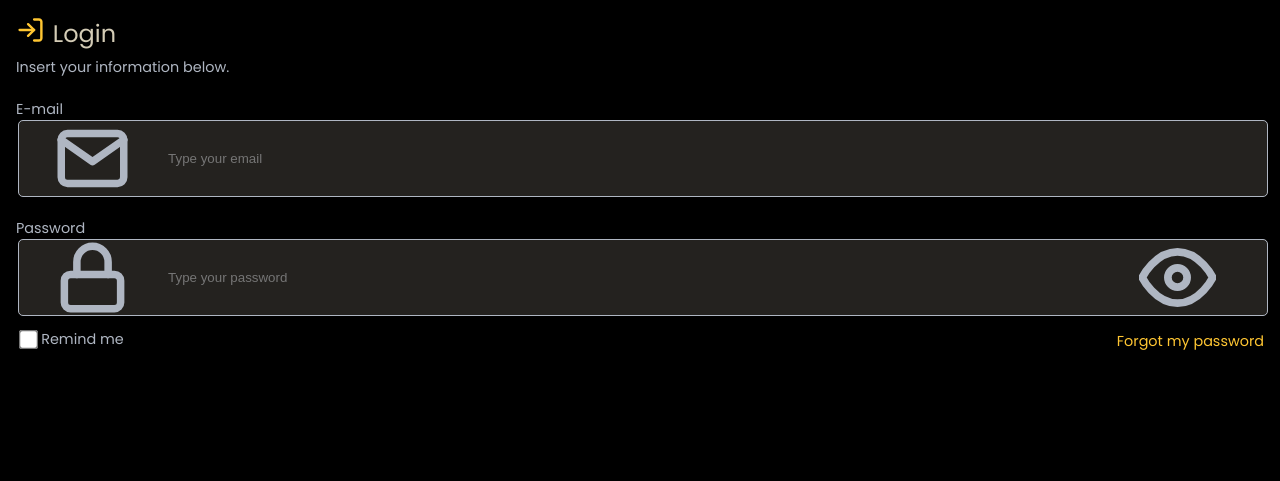
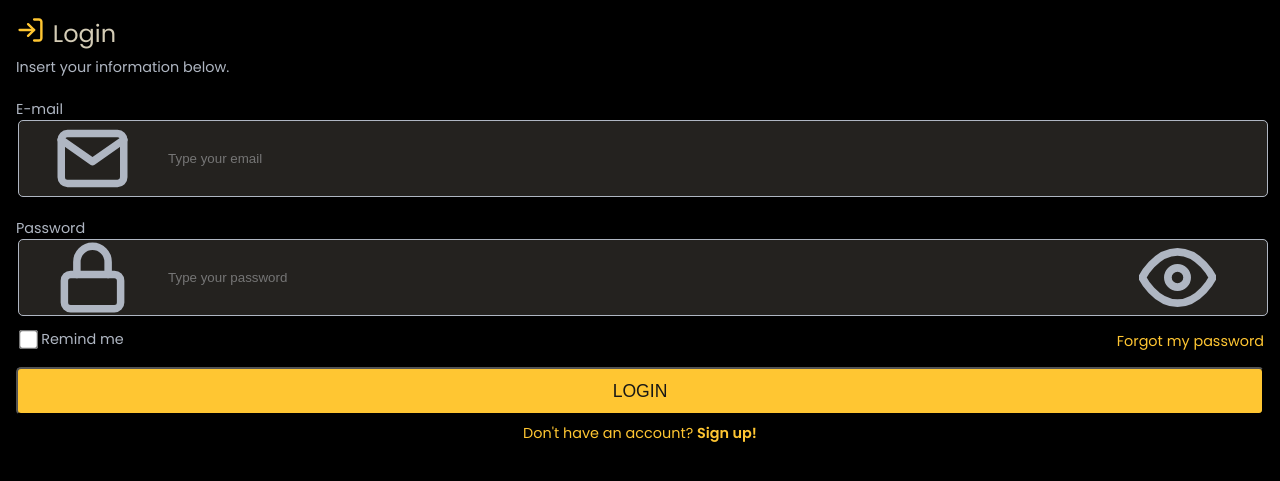
Before and after one commit to adlascio-instructor/web-dev-1-week-4-assignment-momoiropuchoman, a plain HTML site: page index.html in a window 1280 px wide. Shown: the part 173-654 px from the top of the page. Drawn offline with Linux system fonts and the light colour scheme.

Commit message:
Create a log-in button and sign-up text

```diff
--- a/index.html
+++ b/index.html
@@ -36,6 +36,13 @@
         </fieldset>
         <div class="forget-password-link">Forgot my password</div>
       </div>
+
+      <input type="button" value="LOGIN" class="login-button">
+
+      <div class="signup-line">
+        Don't have an account?
+        <a href="./sign-up.html" class="signup-link">Sign up!</a>
+      </div>
     </div>
   </body>
 </html>
--- a/style.scss
+++ b/style.scss
@@ -114,13 +114,26 @@ body {
 }
 
 .login-button {
-
+  width: 100%;
+  height: 3rem;
+  margin-top: 0.5rem;
+  background-color: var(--primary-color);
+  color: var(--background);
+  border-radius: 5px;
+  font-size: 1.1rem;
 }
 
-.dont-have-account-text {
-
+.signup-line {
+  margin-top: 0.5rem;
+  text-align: center;
+  color: var(--primary-color);
 }
 
-.sign-up-link {
-
+.signup-link {
+  color: var(--primary-color);
+  text-decoration: none;
+  font-weight: bold;
 }
+.signup-link:visited {
+  color: var(--primary-color);
+}
```
Also changed, not shown: style.css, 1 other file.
